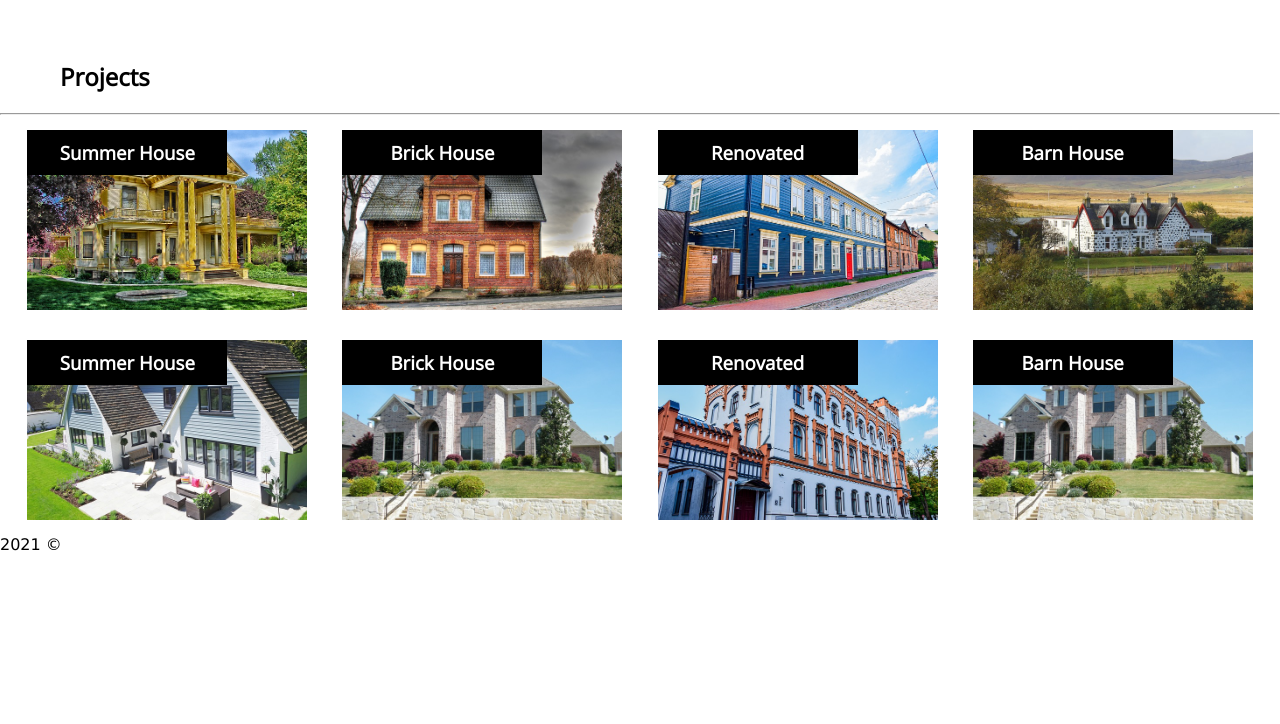
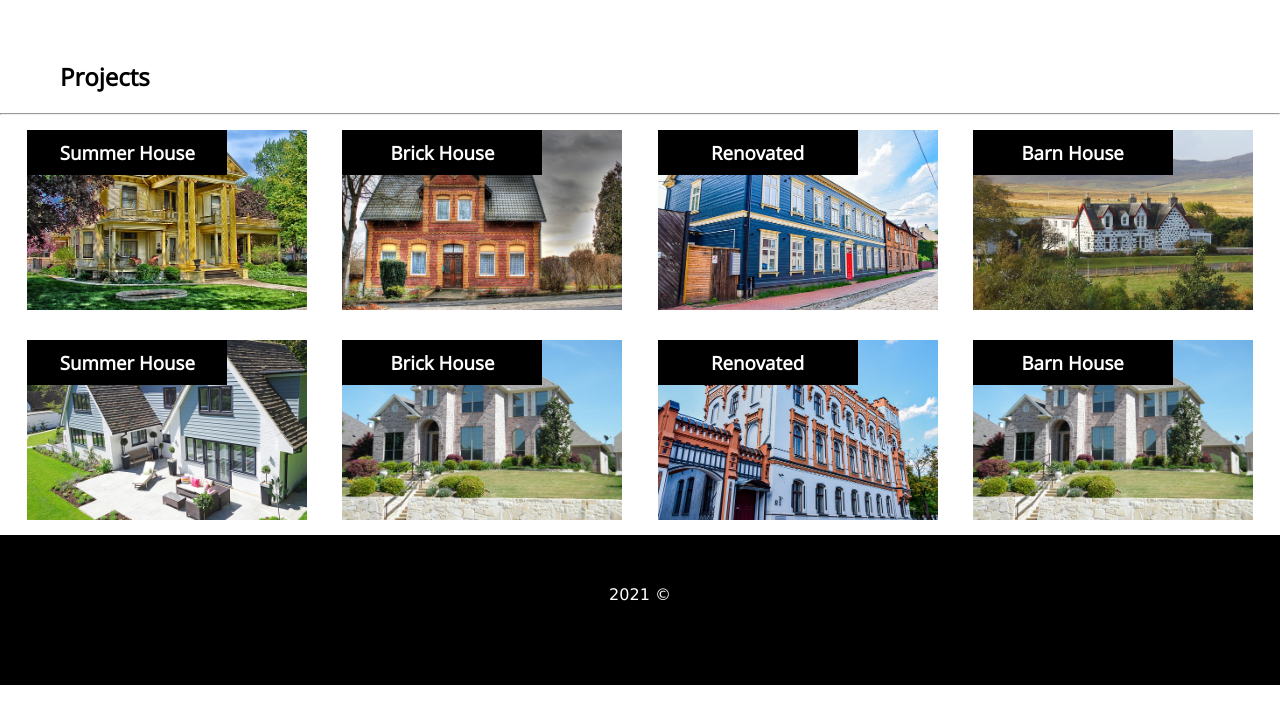
Before and after one commit to ITmokymai/architekt, a plain HTML site: page index.html in a window 1280 px wide. Shown: the part 600-1324 px from the top of the page. Drawn offline with nearby package versions, Linux system fonts and the light colour scheme.

Commit message:
Update style.css

```diff
--- a/style.css
+++ b/style.css
@@ -142,3 +142,13 @@ h3{
     background-position: center;
     background-size: cover;
 }
+footer{
+    width:100%;
+    height:150px;
+    background-color:black;
+}
+footer p{
+    text-align:center;
+    color:white;
+    padding-top:50px;
+}
```
